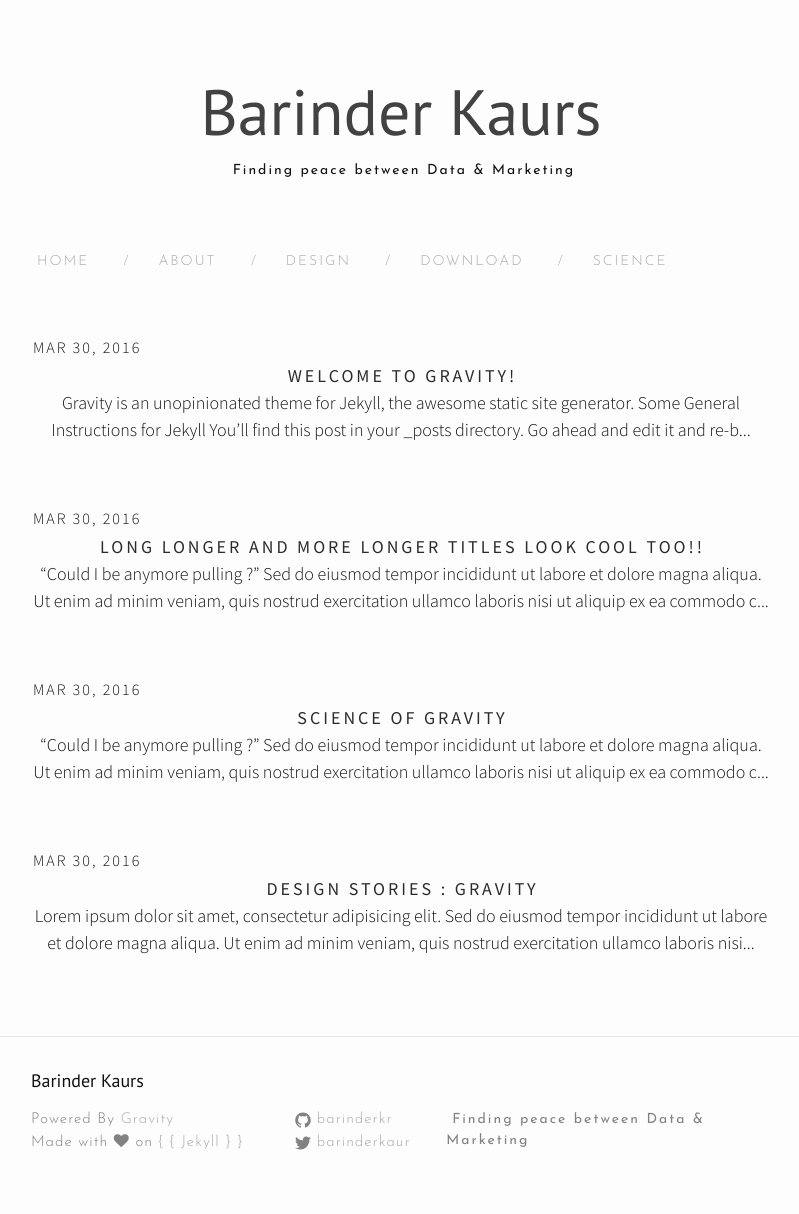
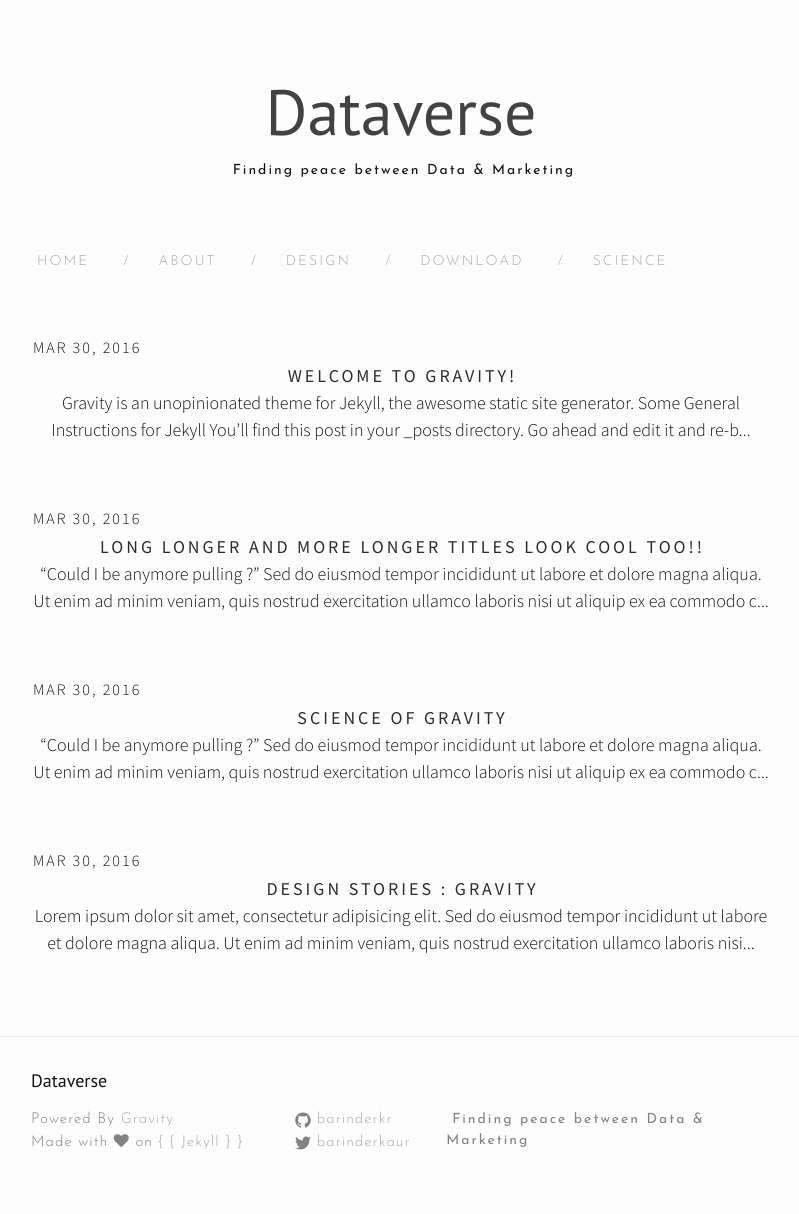
Before and after one commit to barinderkr/barinderkr.github.io, a Jekyll site: the page built from index.html, in a window 1280 px wide. Shown: the whole page, without its empty margins (239-1038 px from the left). Built offline with Jekyll 4.4.1, drawn with Linux system fonts in a browser that asks for light colours; nearby versions of some CDN libraries; the list of posts is cut into pages by our own code.

Commit message:
changed blog header

```diff
--- a/_config.yml
+++ b/_config.yml
@@ -6,7 +6,7 @@
 # 'jekyll serve'. If you change this file, please restart the server process.
 
 # Site settings
-title: Barinder Kaurs
+title: Dataverse
 email: barinderkr@outlook.com
 description: Finding peace between Data & Marketing
 baseurl: "" # the subpath of your site, e.g. /blog
```
